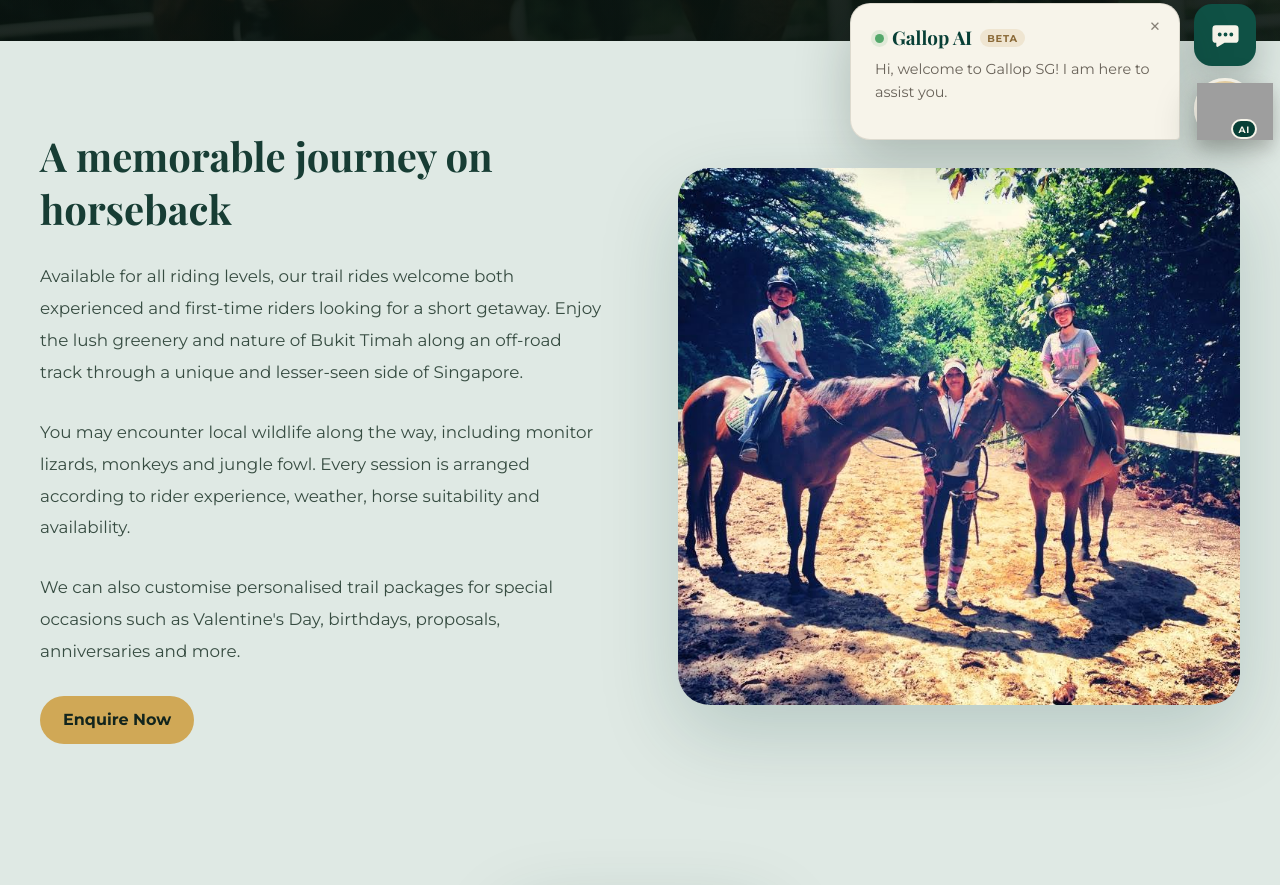
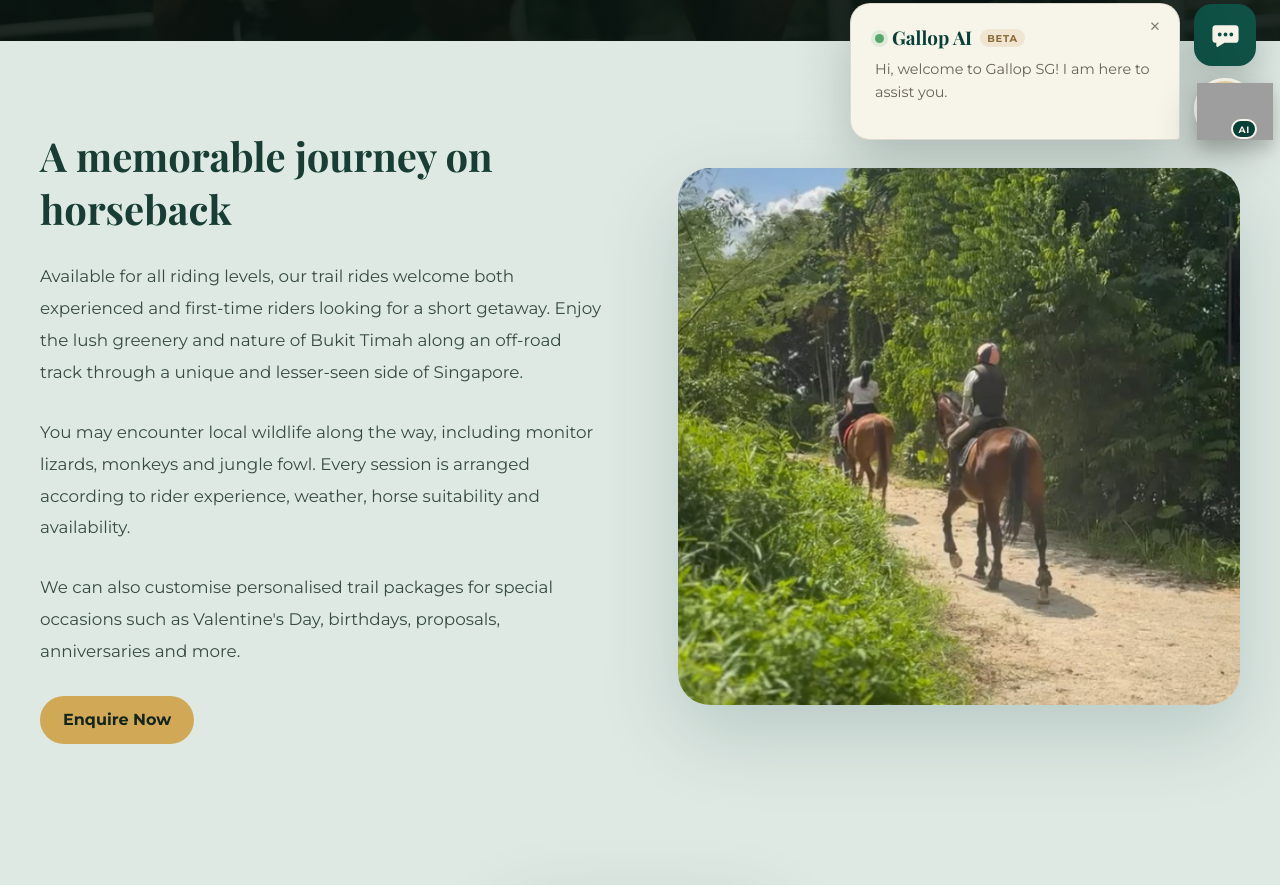
Before and after one commit to vivienne1303/Gallop.sg, a plain HTML site: page pages/jackuda/trail-rides.html in a window 1280 px wide. Shown: the part 636-1521 px from the top of the page. Drawn offline with nearby package versions, Linux system fonts and the light colour scheme; grey boxes are pictures that could not be loaded.

```diff
--- a/pages/jackuda/trail-rides.html
+++ b/pages/jackuda/trail-rides.html
@@ -43,7 +43,7 @@
           <a class="btn btn-primary" href="jackuda_contact.html">Enquire Now</a>
         </div>
         <div class="content-image service-detail-image">
-          <img src="../../images/Trail_Rides_2.jpeg" alt="Riders and horses on a guided outdoor trail" />
+          <img src="../../images/horse-riding.jpg" alt="Riders and horses on a guided outdoor trail" />
         </div>
       </div>
     </section>
```
Also changed, not shown: images/horse-riding.jpg (added).
